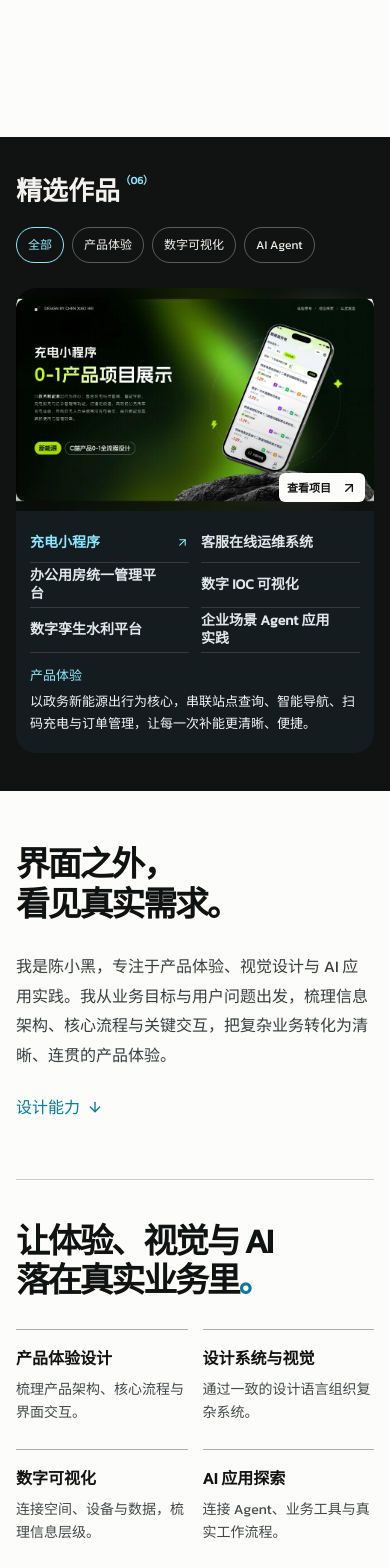
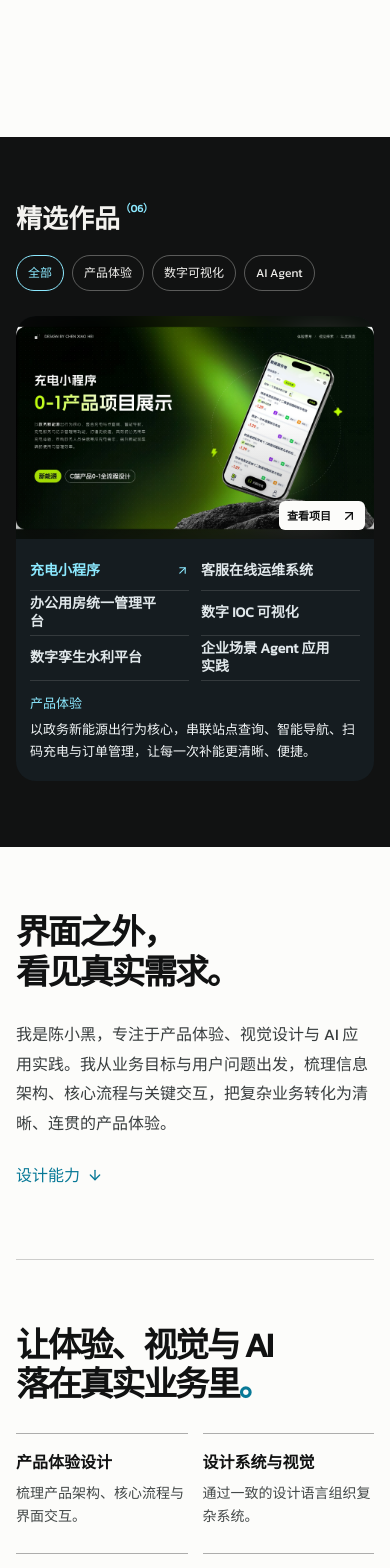
Before and after one commit to chenxiaoyi0807/portfolio, a React (Vite) app: page / in a window 390 px wide. Shown: the part 1500-3068 px from the top of the page. Built offline with nearby package versions, Linux system fonts and the light colour scheme.

Commit message:
Align direct links with the rebuilt homepage sections

```diff
--- a/src/PortfolioHome.tsx
+++ b/src/PortfolioHome.tsx
@@ -1,4 +1,4 @@
-import { useRef, useState } from 'react';
+import { useLayoutEffect, useRef, useState } from 'react';
 import { motion, type MotionStyle, type MotionValue, useReducedMotion, useScroll, useTransform } from 'framer-motion';
 import { ArrowDown, ArrowUpRight, Check, MessageCircle, Phone, X } from 'lucide-react';
 import { Doodle } from './Doodle';
@@ -143,6 +143,11 @@ function Contact() {
 }
 
 export function PortfolioHome() {
+  useLayoutEffect(() => {
+    const anchor = window.location.hash.slice(1);
+    if (anchor) document.getElementById(anchor)?.scrollIntoView({ behavior: 'instant' });
+  }, []);
+
   return (
     <div id="top" className="folio">
       <a className="skip" href="#main">跳转到内容</a>
--- a/src/portfolio-home.css
+++ b/src/portfolio-home.css
@@ -1,3 +1,5 @@
+html:has(.folio) { scroll-padding-top: 0; }
+
 .folio {
   --paper: #fcfcfa;
   --ink: #111212;
@@ -114,7 +116,7 @@
 .folio-work {
   background: #111212;
   color: #f3f2ef;
-  padding-block: clamp(38px, 6vw, 90px);
+  padding-block: clamp(66px, 6vw, 90px);
 }
 .folio-work-bar { display: flex; flex-wrap: wrap; align-items: end; justify-content: space-between; gap: 20px; margin-bottom: 25px; }
 .folio-work-bar h2 { font-size: clamp(26px, 3vw, 47px); line-height: 1.2; }
@@ -218,7 +220,7 @@
 .folio-project-summary span { display: block; color: var(--neon); margin-bottom: 4px; }
 .folio-work :focus-visible, .folio-contact :focus-visible { outline-color: var(--neon); }
 
-.folio-about, .folio-expertise { padding-block: clamp(54px, 10vw, 155px); }
+.folio-about, .folio-expertise { padding-block: clamp(66px, 10vw, 155px); }
 .folio-about { position: relative; }
 .folio-about h2, .folio-expertise h2 {
   max-width: 16em;
@@ -231,7 +233,7 @@
 .folio-about p { max-width: 46ch; margin: 28px 0 18px; color: #383d3e; font-size: clamp(16px, 1.8vw, 24px); line-height: 1.85; }
 .folio-about a { display: inline-flex; align-items: center; gap: 7px; color: var(--pen); min-height: 36px; }
 .folio-about-sketch { position: absolute; width: min(22vw, 290px); left: 64%; top: 37%; rotate: -13deg; color: var(--pen); }
-.folio-expertise { border-top: 1px solid #1113; padding-top: clamp(42px, 8vw, 100px); }
+.folio-expertise { border-top: 1px solid #1113; padding-top: clamp(66px, 8vw, 100px); }
 .folio-expertise h2 span { color: var(--pen); }
 .folio-capabilities { display: grid; grid-template-columns: repeat(4, minmax(0, 1fr)); gap: 15px; margin-top: clamp(28px, 5vw, 65px); }
 .folio-capabilities div { border-top: 1px solid #1115; padding-top: 15px; }
```
